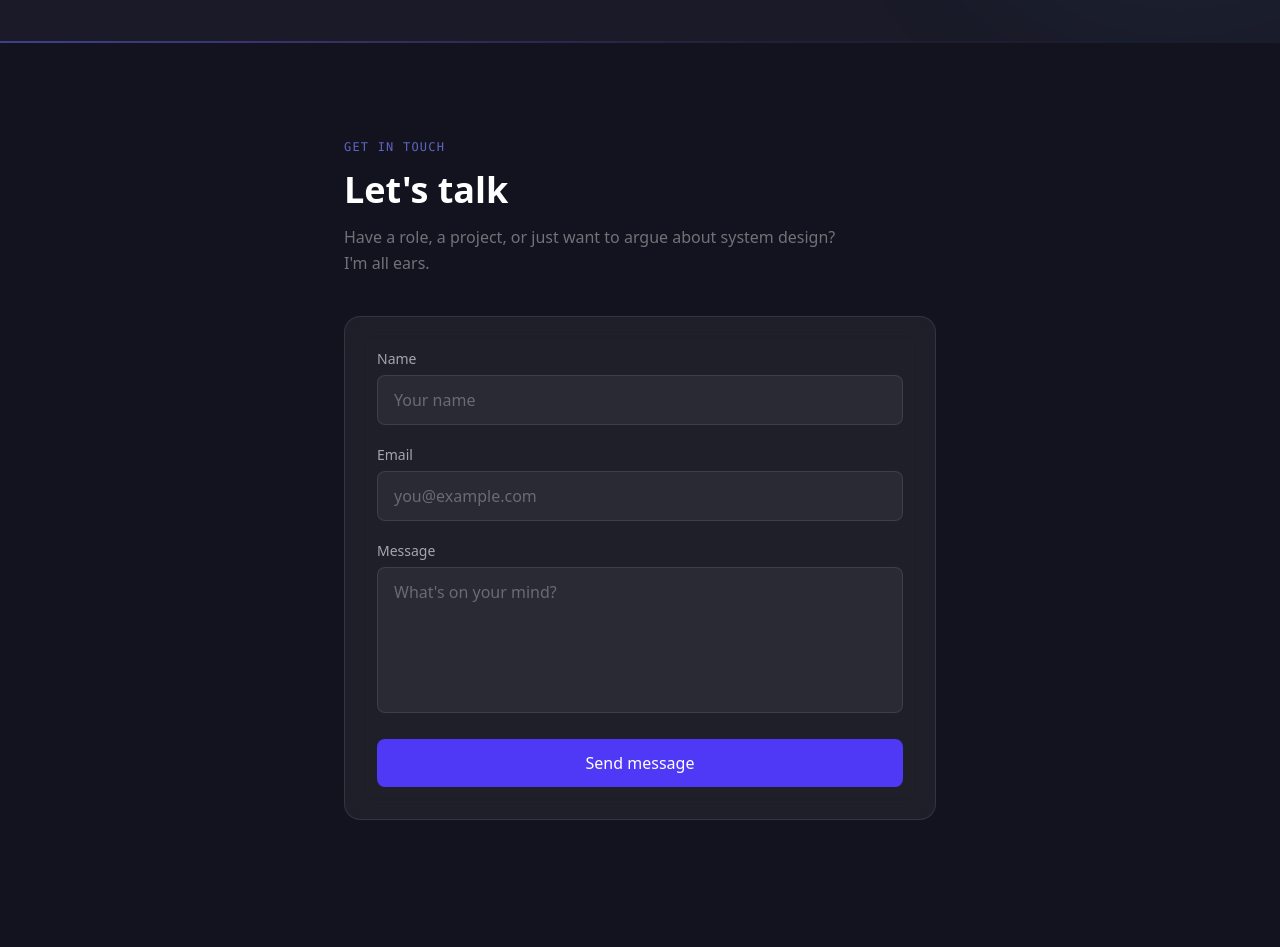
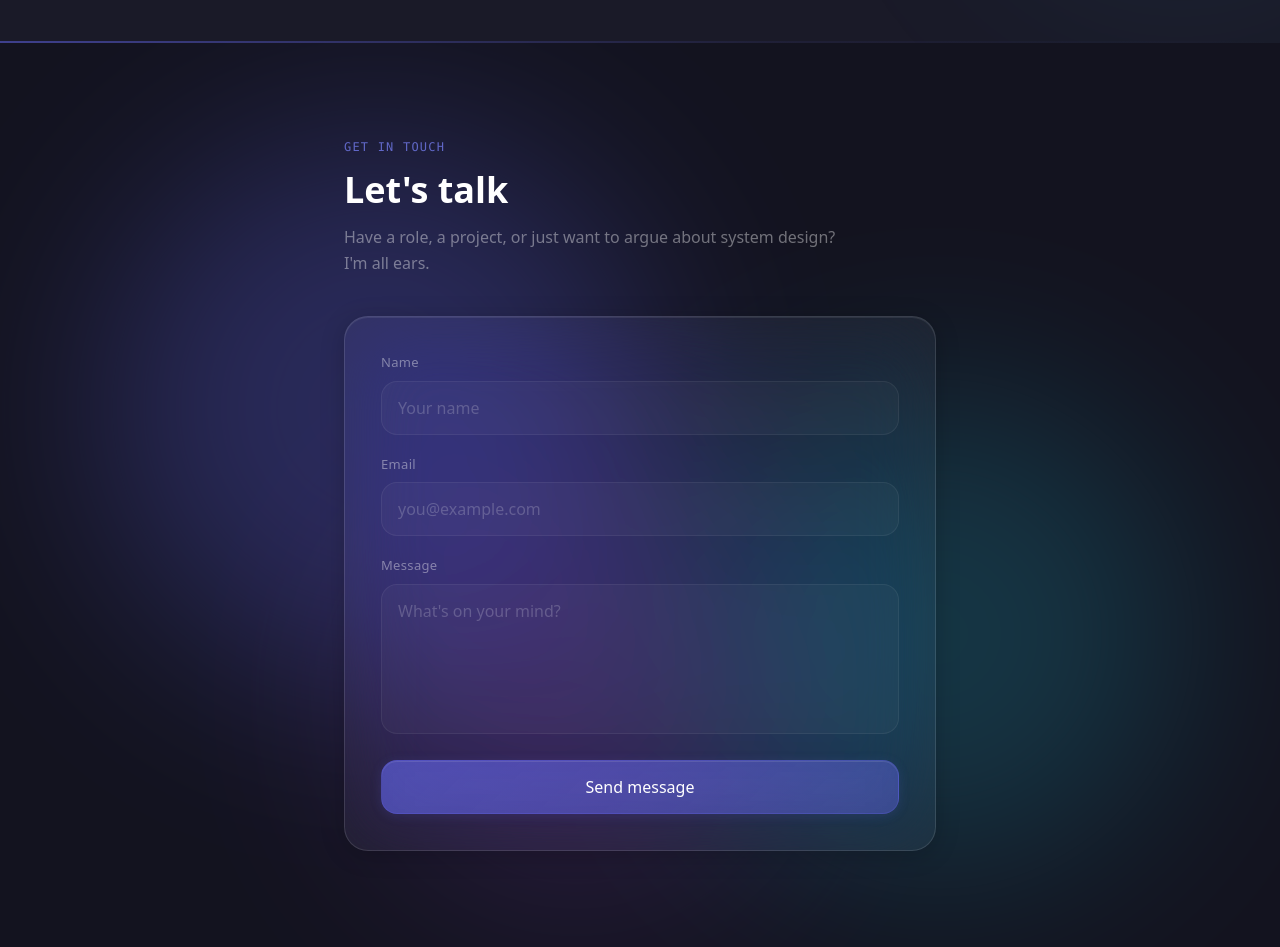
Before and after one commit to abheeshtroy/abheesht-portfolio, a Next.js app: page / in a window 1280 px wide. Shown: the part 5600-6547 px from the top of the page. Before the commit the page ends 6516 px from the top, so only its background shows below. Built offline with nearby package versions, Linux system fonts and the light colour scheme.

Commit message:
feat: liquid glass contact section with ambient orbs

```diff
--- a/components/sections/ContactSection.tsx
+++ b/components/sections/ContactSection.tsx
@@ -11,11 +11,7 @@ export default function ContactSection() {
 
   const [formState, setFormState] = useState<FormState>("idle");
   const [errorMessage, setErrorMessage] = useState("");
-  const [formData, setFormData] = useState({
-    name: "",
-    email: "",
-    message: "",
-  });
+  const [formData, setFormData] = useState({ name: "", email: "", message: "" });
 
   const handleChange = (
     e: React.ChangeEvent<HTMLInputElement | HTMLTextAreaElement>
@@ -27,22 +23,18 @@ export default function ContactSection() {
     e.preventDefault();
     setFormState("sending");
     setErrorMessage("");
-
     try {
       const res = await fetch("/api/contact", {
         method: "POST",
         headers: { "Content-Type": "application/json" },
         body: JSON.stringify(formData),
       });
-
       const data = await res.json();
-
       if (!res.ok) {
         setErrorMessage(data.error || "Something went wrong.");
         setFormState("error");
         return;
       }
-
       setFormState("success");
       setFormData({ name: "", email: "", message: "" });
     } catch {
@@ -51,16 +43,42 @@ export default function ContactSection() {
     }
   };
 
-  const inputClasses =
-    "w-full bg-white/5 border border-white/10 rounded-lg px-4 py-3 text-white placeholder-white/30 outline-none transition-all duration-200 focus:border-indigo-500/50 focus:ring-2 focus:ring-indigo-500/20 focus:bg-white/[0.07]";
+  const inputClasses = [
+    "w-full rounded-2xl px-4 py-3.5",
+    "bg-white/[0.03]",
+    "border border-white/[0.06]",
+    "text-white placeholder-white/20",
+    "outline-none transition-all duration-300",
+    "focus:border-white/[0.15] focus:bg-white/[0.05]",
+    "focus:shadow-[0_0_20px_rgba(99,102,241,0.08)]",
+    "disabled:opacity-40",
+  ].join(" ");
 
   return (
     <section
       ref={sectionRef}
       id="contact"
-      className="relative py-24 px-6 sm:px-10 max-w-2xl mx-auto"
+      className="relative py-24 overflow-hidden"
+      style={{ isolation: "isolate" }}
     >
-      {/* Section header */}
+      {/* Background orbs — z-0, behind coent but inside section */}
+      <div className="absolute inset-0 z-0 pointer-events-none" aria-hidden>
+        <div
+          className="absolute top-[10%] left-[8%] w-[550px] h-[550px] rounded-full blur-[100px]"
+          style={{ backgroundColor: "#6366f1", opacity: 0.28 }}
+        />
+        <div
+          className="absolute bottom-[8%] right-[8%] w-[480px] h-[480px] rounded-full blur-[100px]"
+          style={{ backgroundColor: "#22d3ee", opacity: 0.18 }}
+        />
+        <div
+          className="absolute top-[50%] left-[45%] -translate-x-1/2 w-[400px] h-[400px] rounded-full blur-[110px]"
+          style={{ backgroundColor: "#a855f7", opacity: 0.17 }}
+        />
+      </div>
+
+      {/* Content — z-10, above orbs */}
+      <div className="relative z-10 max-w-2xl mx-auto px-6 sm:px-10">
         <motion.div
           initial={{ opacity: 0, y: 20 }}
           animate={isInView ? { opacity: 1, y: 0 } : {}}
@@ -79,12 +97,19 @@ export default function ContactSection() {
           </p>
         </motion.div>
 
-      {/* Form card */}
         <motion.div
           initial={{ opacity: 0, y: 30 }}
           animate={isInView ? { opacity: 1, y: 0 } : {}}
           transition={{ duration: 0.6, delay: 0.15, ease: [0.22, 1, 0.36, 1] }}
-        className="rounded-2xl border border-white/10 bg-white/5 backdrop-blur-md p-6 sm:p-8"
+          className="relative rounded-3xl p-7 sm:p-9"
+          style={{
+            background: "rgba(255,255,255,0.05)",
+            backdropFilter: "blur(40px) saturate(1.5)",
+            WebkitBackdropFilter: "blur(40px) saturate(1.5)",
+            border: "1px solid rgba(255,255,255,0.12)",
+            boxShadow:
+              "inset 0 1px 0 rgba(255,255,255,0.08), 0 4px 24px rgba(0,0,0,0.2)",
+          }}
         >
           {formState === "success" ? (
             <motion.div
@@ -92,7 +117,13 @@ export default function ContactSection() {
               animate={{ opacity: 1, scale: 1 }}
               className="text-center py-12"
             >
-            <div className="w-14 h-14 rounded-full bg-emerald-500/10 border border-emerald-500/20 flex items-center justify-center mx-auto mb-4">
+              <div
+                className="w-14 h-14 rounded-full flex items-center justify-center mx-auto mb-4"
+                style={{
+                  background: "rgba(52,211,153,0.08)",
+                  border: "1px solid rgba(52,211,153,0.15)",
+                }}
+              >
                 <svg
                   className="w-7 h-7 text-emerald-400"
                   fill="none"
@@ -122,11 +153,10 @@ export default function ContactSection() {
             </motion.div>
           ) : (
             <form onSubmit={handleSubmit} className="space-y-5">
-            {/* Name */}
               <div>
                 <label
                   htmlFor="contact-name"
-                className="block text-sm font-medium text-white/60 mb-1.5"
+                  className="block text-[13px] font-medium text-white/40 mb-2 tracking-wide"
                 >
                   Name
                 </label>
@@ -143,11 +173,10 @@ export default function ContactSection() {
                 />
               </div>
 
-            {/* Email */}
               <div>
                 <label
                   htmlFor="contact-email"
-                className="block text-sm font-medium text-white/60 mb-1.5"
+                  className="block text-[13px] font-medium text-white/40 mb-2 tracking-wide"
                 >
                   Email
                 </label>
@@ -164,11 +193,10 @@ export default function ContactSection() {
                 />
               </div>
 
-            {/* Message */}
               <div>
                 <label
                   htmlFor="contact-message"
-                className="block text-sm font-medium text-white/60 mb-1.5"
+                  className="block text-[13px] font-medium text-white/40 mb-2 tracking-wide"
                 >
                   Message
                 </label>
@@ -185,7 +213,6 @@ export default function ContactSection() {
                 />
               </div>
 
-            {/* Error */}
               {formState === "error" && (
                 <motion.p
                   initial={{ opacity: 0, y: -5 }}
@@ -196,14 +223,23 @@ export default function ContactSection() {
                 </motion.p>
               )}
 
-            {/* Submit */}
               <button
                 type="submit"
                 disabled={formState === "sending"}
-              className="w-full py-3 px-6 rounded-lg font-medium text-white bg-indigo-600 hover:bg-indigo-500 transition-all duration-200 disabled:opacity-50 disabled:cursor-not-allowed"
+                className="w-full py-3.5 px-6 rounded-2xl font-medium text-white transition-all duration-300 disabled:opacity-40 disabled:cursor-not-allowed relative overflow-hidden group"
+                style={{
+                  background:
+                    "linear-gradient(135deg, rgba(99,102,241,0.6) 0%, rgba(99,102,241,0.4) 100%)",
+                  backdropFilter: "blur(20px)",
+                  WebkitBackdropFilter: "blur(20px)",
+                  border: "1px solid rgba(99,102,241,0.25)",
+                  boxShadow:
+                    "inset 0 1px 0 rgba(255,255,255,0.1), 0 2px 12px rgba(99,102,241,0.15)",
+                }}
               >
+                <span className="absolute inset-0 bg-gradient-to-r from-transparent via-white/[0.08] to-transparent translate-x-[-200%] group-hover:translate-x-[200%] transition-transform duration-700" />
                 {formState === "sending" ? (
-                <span className="flex items-center justify-center gap-2">
+                  <span className="relative flex items-center justify-center gap-2">
                     <svg
                       className="animate-spin h-4 w-4"
                       viewBox="0 0 24 24"
@@ -226,12 +262,13 @@ export default function ContactSection() {
                     Sending…
                   </span>
                 ) : (
-                "Send message"
+                  <span className="relative">Send message</span>
                 )}
               </button>
             </form>
           )}
         </motion.div>
+      </div>
     </section>
   );
 }
```
Lines whose indentation alone changed are shown as unchanged.
